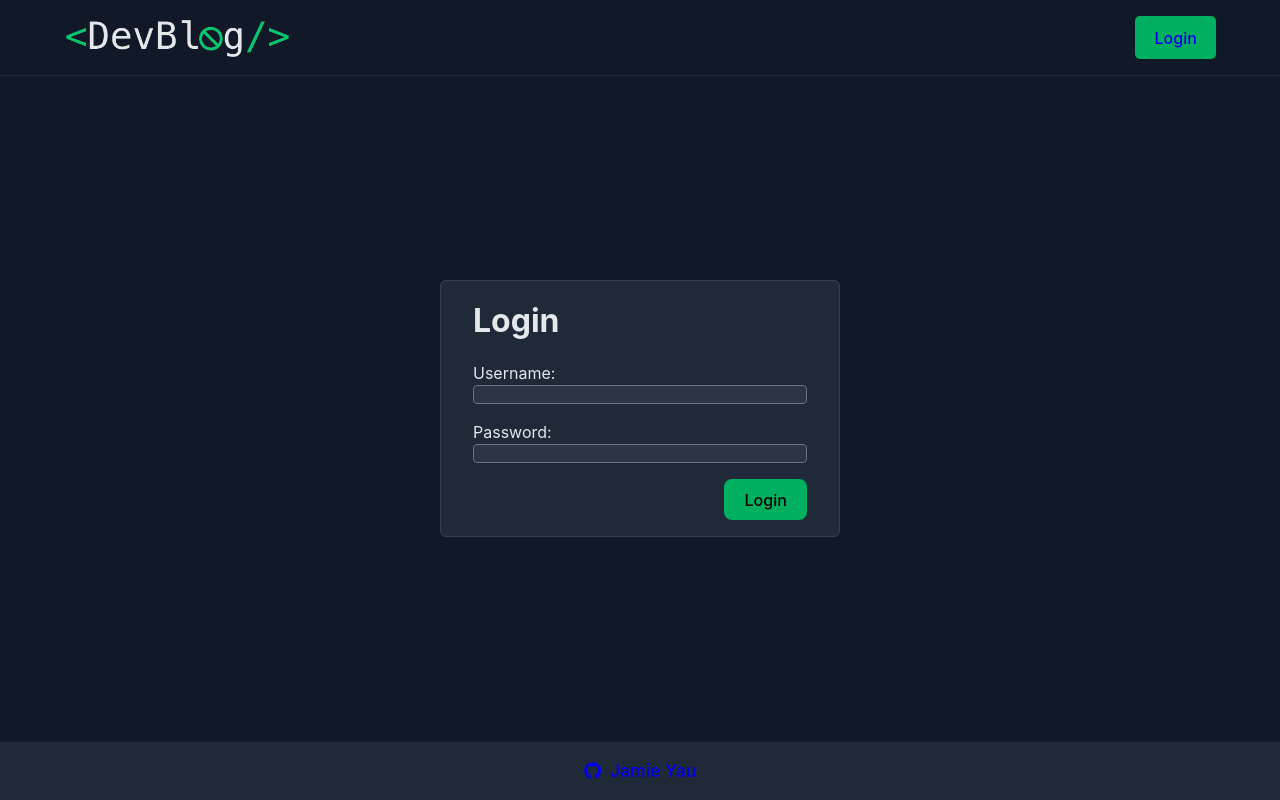
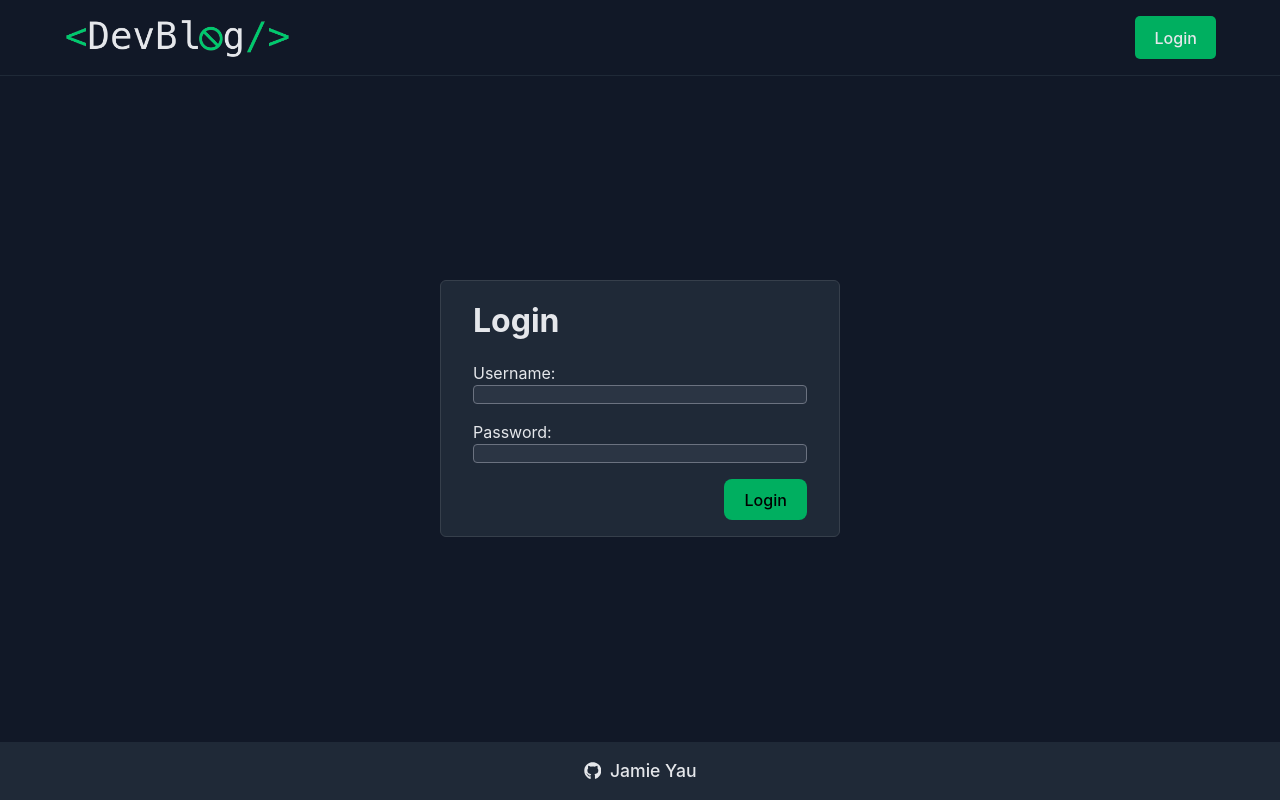
Before and after one commit to JamieYau/blog-client, a React (Vite) app: page /login in a window 1280 px wide. Built offline with nearby package versions, Linux system fonts and the light colour scheme; no server answers.

Commit message:
Update env variable and gitignore

```diff
--- a/src/api.js
+++ b/src/api.js
@@ -1,4 +1,4 @@
-const BASE_URL = import.meta.env.VITE_API_BASE_URL;
+const BASE_URL = import.meta.env.VITE_API_URL;
 
 export async function getPosts() {
   let posts;
--- a/src/index.css
+++ b/src/index.css
@@ -29,6 +29,7 @@
 }
 
 a {
+  color: inherit;
   font-weight: 500;
   text-decoration: none;
 }
```
Also changed, not shown: 2 other files (tests, documents, lock files or other folders).
